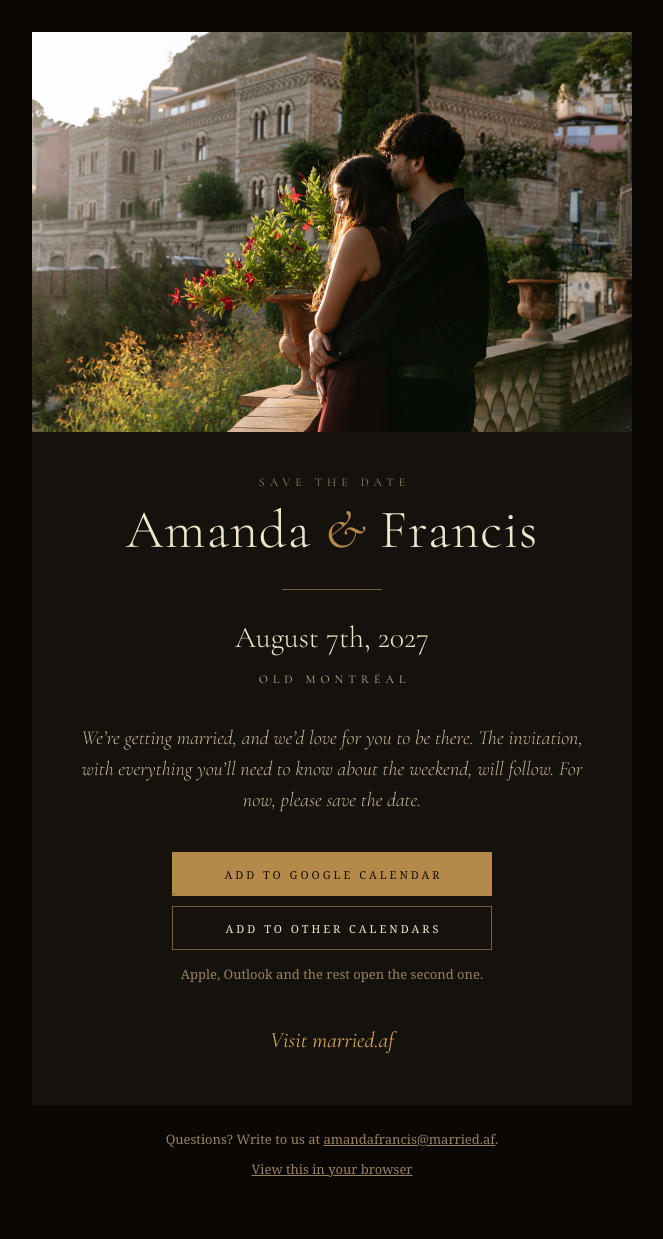
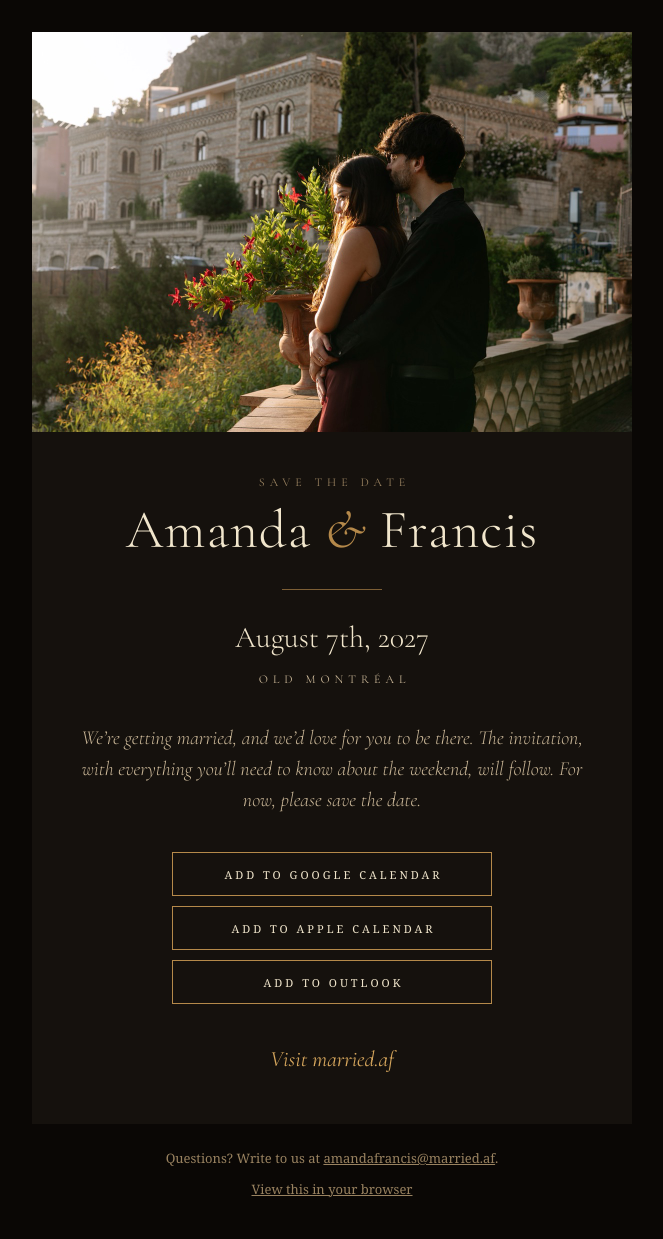
Before and after one commit to fwilliams/married.af, a Jekyll site: the page built from email/save-the-date.html, in a window 1280 px wide. Shown: the whole page, without its empty margins (308-971 px from the left). Built offline with Jekyll 4.4.1, drawn with Linux system fonts in a browser that asks for light colours; some web fonts are replaced.

Commit message:
Save-the-date: three equal calendar buttons
Add to Google Calendar / Add to Apple Calendar / Add to Outlook, all the
same outlined brass, replacing the filled-Google-plus-other pairing. Apple
and Outlook both take the hosted .ics; Google deep-links.

Co-Authored-By: Claude Fable 5.1 <noreply@anthropic.com>

```diff
--- a/email/save-the-date.html
+++ b/email/save-the-date.html
@@ -103,24 +103,30 @@ title: Save the Date
           </td>
         </tr>
 
-        <!-- Calendar: Google first (most guests), everything else via the .ics.
+        <!-- Calendar: three equal buttons. Apple and Outlook both take the .ics
+             (iPhone Mail previews it, desktop Outlook opens it); Google deep-links.
              Padding lives on the cells so Outlook draws full-height buttons. -->
         <tr>
           <td class="pad" align="center" style="padding:36px 32px 0;">
             <table role="presentation" width="100%" cellpadding="0" cellspacing="0" border="0" style="width:100%; max-width:320px;">
               <tr>
-                <td align="center" bgcolor="#B5894A" style="background:#B5894A; border:1px solid #B5894A; border-radius:2px; padding:16px 20px 15px 23px;">
-                  <a href="https://calendar.google.com/calendar/render?action=TEMPLATE&amp;text=Amanda%20%26%20Francis%20Wedding&amp;dates=20270807T210000Z%2F20270808T070000Z&amp;details=Visit%20https%3A%2F%2Fmarried.af%20for%20updates%20or%20email%20us%20at%20amandafrancis%40married.af%20with%20any%20questions.&amp;location=Crew%20Collective%2C%20360%20Rue%20Saint-Jacques%2C%20Old%20Montr%C3%A9al%2C%20QC" style="display:block; font-family:Georgia, 'Times New Roman', serif; font-size:11px; line-height:1; letter-spacing:3px; text-transform:uppercase; color:#15110D; text-decoration:none;">Add to Google Calendar</a>
+                <td align="center" style="border:1px solid #B5894A; border-radius:2px; padding:16px 20px 15px 23px;">
+                  <a href="https://calendar.google.com/calendar/render?action=TEMPLATE&amp;text=Amanda%20%26%20Francis%20Wedding&amp;dates=20270807T210000Z%2F20270808T070000Z&amp;details=Visit%20https%3A%2F%2Fmarried.af%20for%20updates%20or%20email%20us%20at%20amandafrancis%40married.af%20with%20any%20questions.&amp;location=Crew%20Collective%2C%20360%20Rue%20Saint-Jacques%2C%20Old%20Montr%C3%A9al%2C%20QC" style="display:block; font-family:Georgia, 'Times New Roman', serif; font-size:11px; line-height:1; letter-spacing:3px; text-transform:uppercase; color:#F1E6CC; text-decoration:none;">Add to Google Calendar</a>
                 </td>
               </tr>
               <tr><td height="10" style="height:10px; font-size:1px; line-height:1px;">&nbsp;</td></tr>
               <tr>
-                <td align="center" style="border:1px solid #7D5F35; border-radius:2px; padding:16px 20px 15px 23px;">
-                  <a href="https://married.af/assets/amanda-francis-wedding.ics" style="display:block; font-family:Georgia, 'Times New Roman', serif; font-size:11px; line-height:1; letter-spacing:3px; text-transform:uppercase; color:#F1E6CC; text-decoration:none;">Add to Other Calendars</a>
+                <td align="center" style="border:1px solid #B5894A; border-radius:2px; padding:16px 20px 15px 23px;">
+                  <a href="https://married.af/assets/amanda-francis-wedding.ics" style="display:block; font-family:Georgia, 'Times New Roman', serif; font-size:11px; line-height:1; letter-spacing:3px; text-transform:uppercase; color:#F1E6CC; text-decoration:none;">Add to Apple Calendar</a>
+                </td>
+              </tr>
+              <tr><td height="10" style="height:10px; font-size:1px; line-height:1px;">&nbsp;</td></tr>
+              <tr>
+                <td align="center" style="border:1px solid #B5894A; border-radius:2px; padding:16px 20px 15px 23px;">
+                  <a href="https://married.af/assets/amanda-francis-wedding.ics" style="display:block; font-family:Georgia, 'Times New Roman', serif; font-size:11px; line-height:1; letter-spacing:3px; text-transform:uppercase; color:#F1E6CC; text-decoration:none;">Add to Outlook</a>
                 </td>
               </tr>
             </table>
-            <p style="margin:14px 0 0; font-family:Georgia, 'Times New Roman', serif; font-size:13px; line-height:1.6; color:#998260;">Apple, Outlook and the rest open the second one.</p>
           </td>
         </tr>
 
```
Also changed, not shown: 1 other file.
